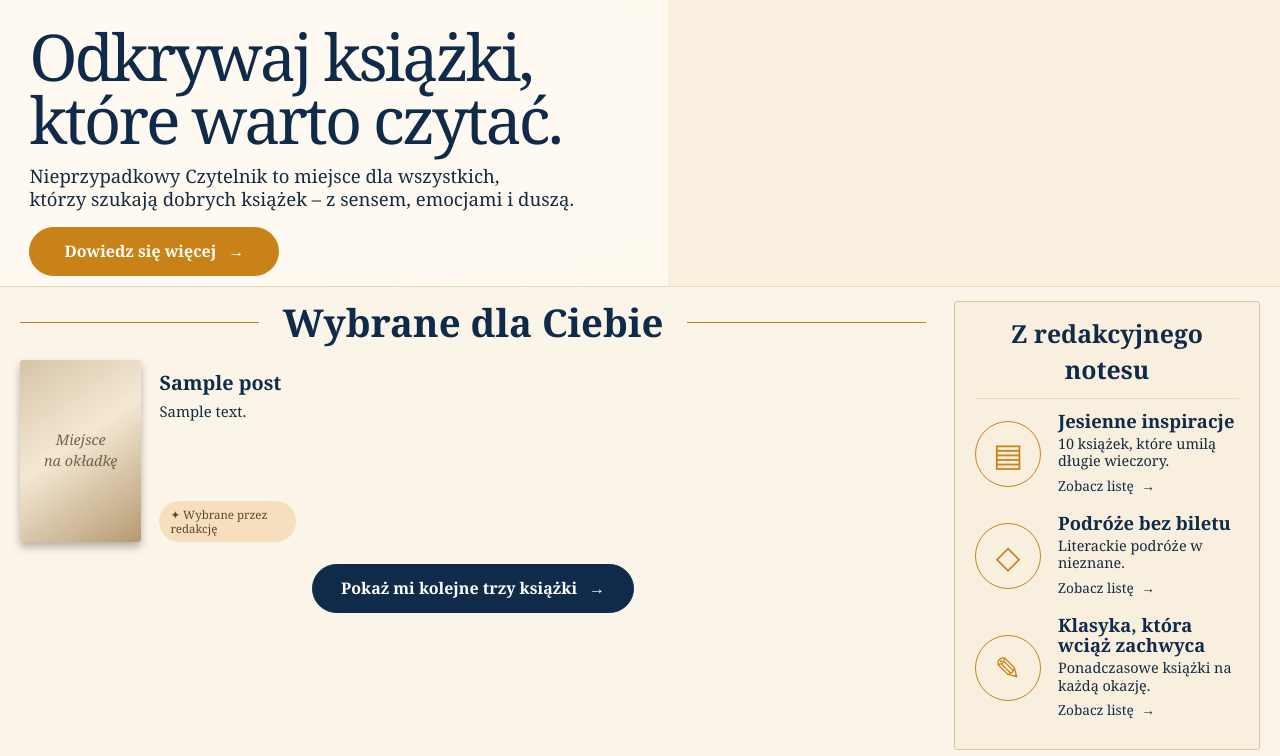
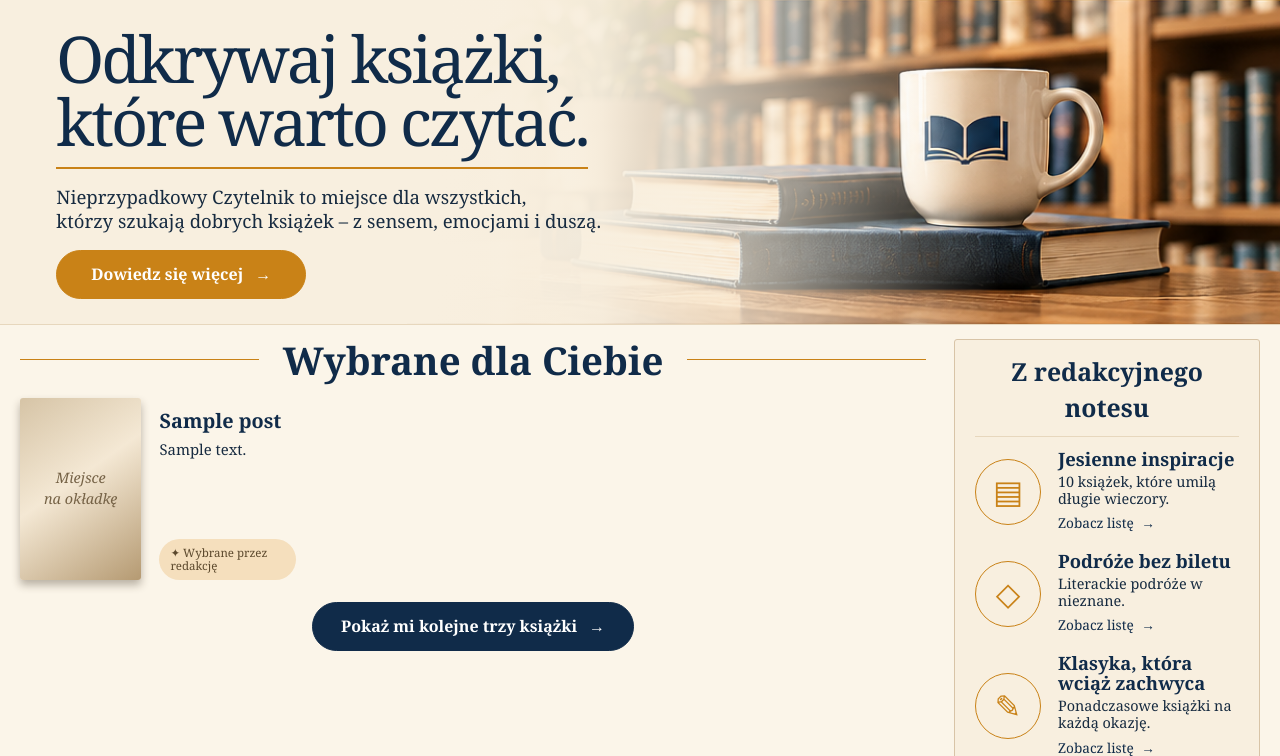
Before and after one commit to PJ-git-konto/Nieprzypadkowy-Czytelnik-WWW, a WordPress theme: template theme/front-page.php in a window 1280 px wide. Shown: the part 123-879 px from the top of the page. Run offline with PHP 8.4 and a stand-in for WordPress, Linux system fonts and the light colour scheme; the site name, menu and one post (Sample post) are stand-ins, and other content is empty.

Commit message:
Create single hero block with right-aligned background image

```diff
--- a/theme/style.css
+++ b/theme/style.css
@@ -38,16 +38,14 @@ button,input{font:inherit}
 .nc-search svg{width:28px;height:28px;fill:none;stroke:currentColor;stroke-width:1.8;stroke-linecap:round}
 .nc-menu-toggle{display:none}
 .nc-main{width:100%;overflow:hidden}
-.nc-hero{display:grid;grid-template-columns:minmax(0,1fr) minmax(0,min(46vw,664px));column-gap:15px;padding-right:max(8px,calc((100vw - 1456px)/2 + 8px));align-items:end;position:relative;border-bottom:1px solid var(--nc-line);background:#f8efdf}
-.nc-hero-copy{position:relative;z-index:1;align-self:end;padding:25px 4.4% 10px max(4.4%,calc((100vw - 1430px)/2));background:radial-gradient(ellipse at 12% 45%,#fffaf1 0%,#fffaf1 68%,rgba(255,250,241,.9) 100%)}
-.nc-hero h1{margin:0 0 12px;color:var(--nc-navy);font-size:clamp(calc(2.6rem - 2px),calc(5.2vw - 2px),calc(4.7rem - 2px));font-weight:400;line-height:.98;letter-spacing:-.045em}
-.nc-hero-copy p{max-width:590px;margin:0 0 17px;font-size:clamp(1rem,1.45vw,1.28rem);line-height:1.25}
+.nc-hero{position:relative;min-height:324px;display:flex;align-items:center;overflow:hidden;border-bottom:1px solid var(--nc-line);background-color:#f8efdf;background-image:linear-gradient(90deg,#f8efdf 0%,#f8efdf 34%,rgba(248,239,223,.96) 47%,rgba(248,239,223,.62) 61%,rgba(248,239,223,0) 78%),url("assets/images/hero-ksiazki-kubek.png");background-repeat:no-repeat;background-position:center,right center;background-size:100% 100%,auto 100%}
+.nc-hero-copy{position:relative;z-index:1;width:min(100%,780px);padding:27px 24px 25px max(4.4%,calc((100vw - 1430px)/2))}
+.nc-hero h1{display:table;margin:0 0 16px;padding-bottom:13px;border-bottom:2px solid var(--nc-gold);color:var(--nc-navy);font-size:clamp(calc(2.6rem - 2px),calc(5.2vw - 2px),calc(4.7rem - 2px));font-weight:400;line-height:.98;letter-spacing:-.045em}
+.nc-hero-copy p{max-width:650px;margin:0 0 17px;font-size:clamp(1rem,1.45vw,1.28rem);line-height:1.3}
 .nc-button{display:inline-flex;align-items:center;justify-content:center;gap:12px;min-height:49px;padding:11px 28px;border:1px solid var(--nc-navy);border-radius:28px;background:var(--nc-navy);color:white;font-size:1rem;font-weight:700;cursor:pointer;transition:transform .2s,background .2s}
 .nc-button:hover{transform:translateY(-1px);background:#1c4267;color:white}
 .nc-button-gold{border-color:var(--nc-gold);background:var(--nc-gold);padding-inline:34px}
 .nc-button-gold:hover{background:#a9670e}
-.nc-hero-image{width:100%;max-height:324px;min-width:0;margin-right:0;align-self:start;overflow:hidden;background:#e8d7bf}
-.nc-hero-image img{width:100%;height:auto;max-height:324px;object-fit:contain;object-position:center bottom}
 .nc-featured{width:min(100%,1456px);margin:auto;padding:14px 20px 16px;display:grid;grid-template-columns:minmax(0,1fr) 306px;gap:28px;align-items:stretch}
 .nc-section-title{display:flex;align-items:center;gap:24px;margin:0 0 12px}
 .nc-section-title>span{height:1px;flex:1;background:var(--nc-gold)}
@@ -95,7 +93,7 @@ button,input{font:inherit}
  .nc-menu-toggle span:not(.screen-reader-text){height:2px;width:20px;margin:auto;background:var(--nc-navy)}
  .nc-nav{display:none;flex:1 0 100%;justify-content:space-between}.nc-nav.is-open{display:flex}
  .nc-nav ul{flex-wrap:wrap}.nc-nav li a{padding:9px 12px}
- .nc-hero{grid-template-columns:1fr 1fr;padding-right:0}.nc-hero-copy{padding:25px 22px}.nc-hero h1{font-size:clamp(2.3rem,5vw,3.5rem)}
+ .nc-hero{min-height:310px;background-position:center,right center;background-size:100% 100%,auto 100%}.nc-hero-copy{width:68%;padding:25px 22px 25px 4%}.nc-hero h1{font-size:clamp(2.3rem,5vw,3.5rem)}
  .nc-featured{grid-template-columns:1fr}.nc-editorial{display:grid;grid-template-columns:repeat(3,1fr);gap:12px}.nc-editorial>h2{grid-column:1/-1}.nc-editorial-item{grid-template-columns:52px 1fr;gap:10px;margin:0}.nc-editorial-icon{width:50px;height:50px}
 }
 @media(max-width:620px){
@@ -104,8 +102,7 @@ button,input{font:inherit}
  .nc-nav{align-items:flex-start;flex-direction:column}.nc-nav ul{width:100%;display:grid;grid-template-columns:repeat(2,minmax(0,1fr))}
  .nc-nav li a{border:0;border-radius:3px!important;background:transparent!important;color:var(--nc-navy)!important;padding:9px 7px!important}
  .nc-search{width:100%;padding:5px 7px;border-top:1px solid var(--nc-line)}.nc-search input{width:100%;padding:7px;border-bottom-color:var(--nc-line)}
- .nc-hero{grid-template-columns:1fr;padding-right:0}.nc-hero-copy{padding:32px 22px 26px}.nc-hero h1{font-size:clamp(2.35rem,10vw,3.3rem)}
- .nc-hero-image{min-height:0}
+ .nc-hero{min-height:0;align-items:flex-start;background-image:linear-gradient(180deg,#f8efdf 0%,rgba(248,239,223,.98) 48%,rgba(248,239,223,.18) 75%,rgba(248,239,223,0) 100%),url("assets/images/hero-ksiazki-kubek.png");background-position:center, right bottom;background-size:100% 100%,auto 58%;padding-bottom:48vw}.nc-hero-copy{width:100%;padding:32px 22px 18px}.nc-hero h1{font-size:clamp(2.35rem,10vw,3.3rem)}
  .nc-featured{padding:18px 16px}.nc-section-title{gap:10px}.nc-section-title h2{font-size:1.75rem}
  .nc-book-grid{grid-template-columns:1fr;gap:14px}.nc-book-card{grid-template-columns:112px minmax(0,1fr);gap:15px;padding:0 0 14px;border-right:0;border-bottom:1px solid var(--nc-line)}
  .nc-book-cover{max-height:168px}.nc-book-card h3{margin-top:4px;font-size:1.2rem}.nc-book-author{margin-bottom:8px}.nc-book-excerpt{font-size:.88rem}
```
